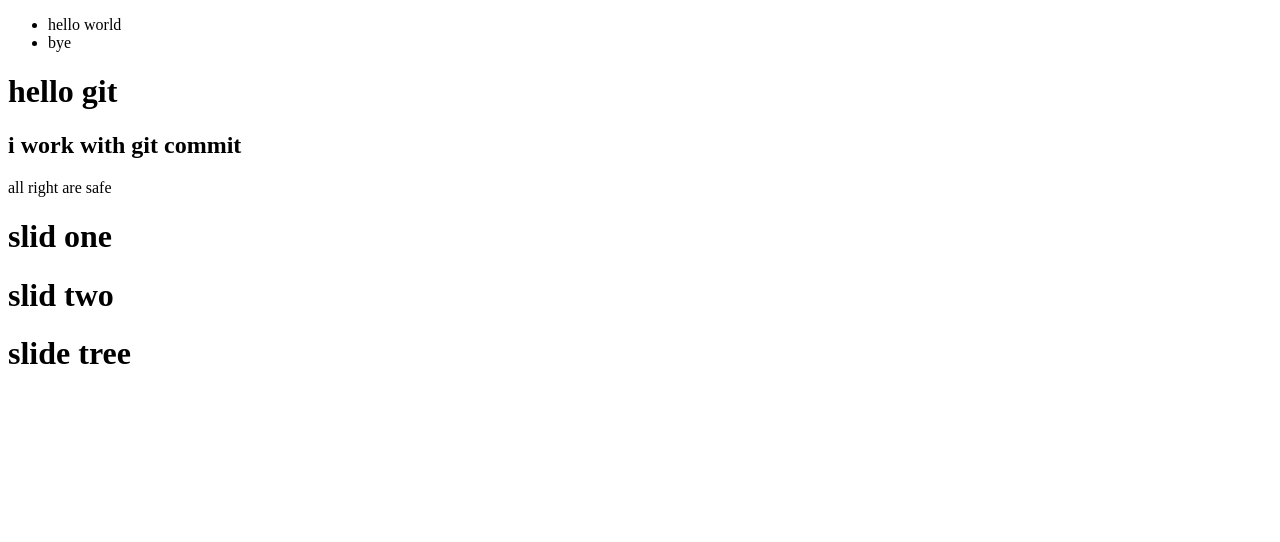
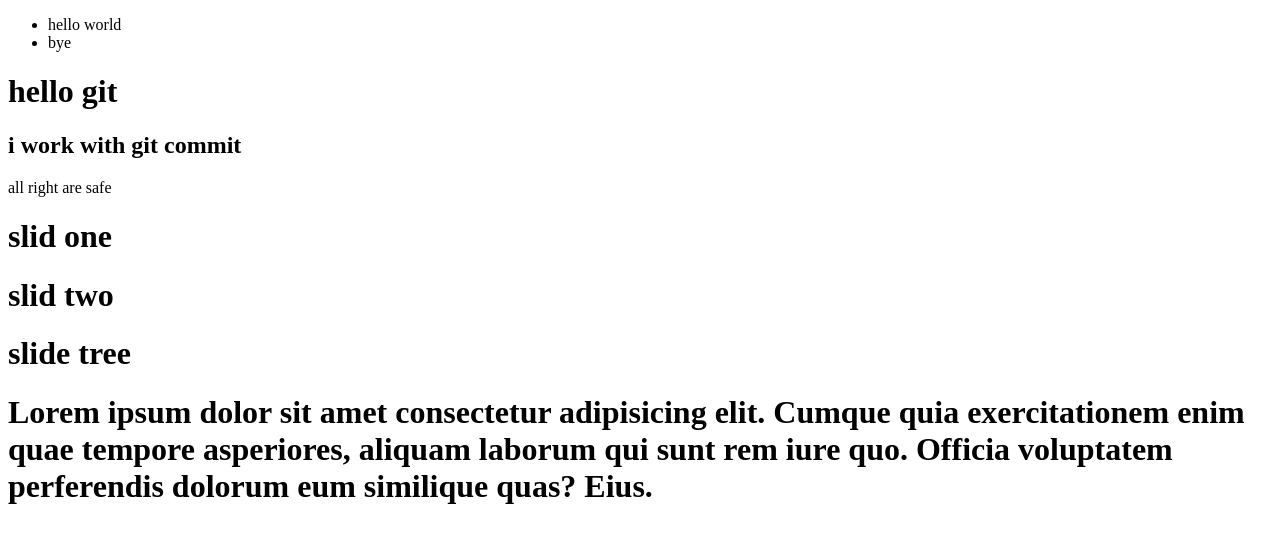
Before and after one commit to Amir-mohammad-ahmady-1234/git-project-one, a plain HTML site: page index.html in a window 1280 px wide. Drawn offline with Linux system fonts and the light colour scheme.

Commit message:
add gitignore and new h1 created

```diff
--- a/index.html
+++ b/index.html
@@ -25,5 +25,6 @@
         <h1>slid two</h1>
         <h1>slide tree</h1>
     </div>
+    <h1>Lorem ipsum dolor sit amet consectetur adipisicing elit. Cumque quia exercitationem enim quae tempore asperiores, aliquam laborum qui sunt rem iure quo. Officia voluptatem perferendis dolorum eum similique quas? Eius.</h1>
 </body>
 </html>
```
Also changed, not shown: 1 other file.
